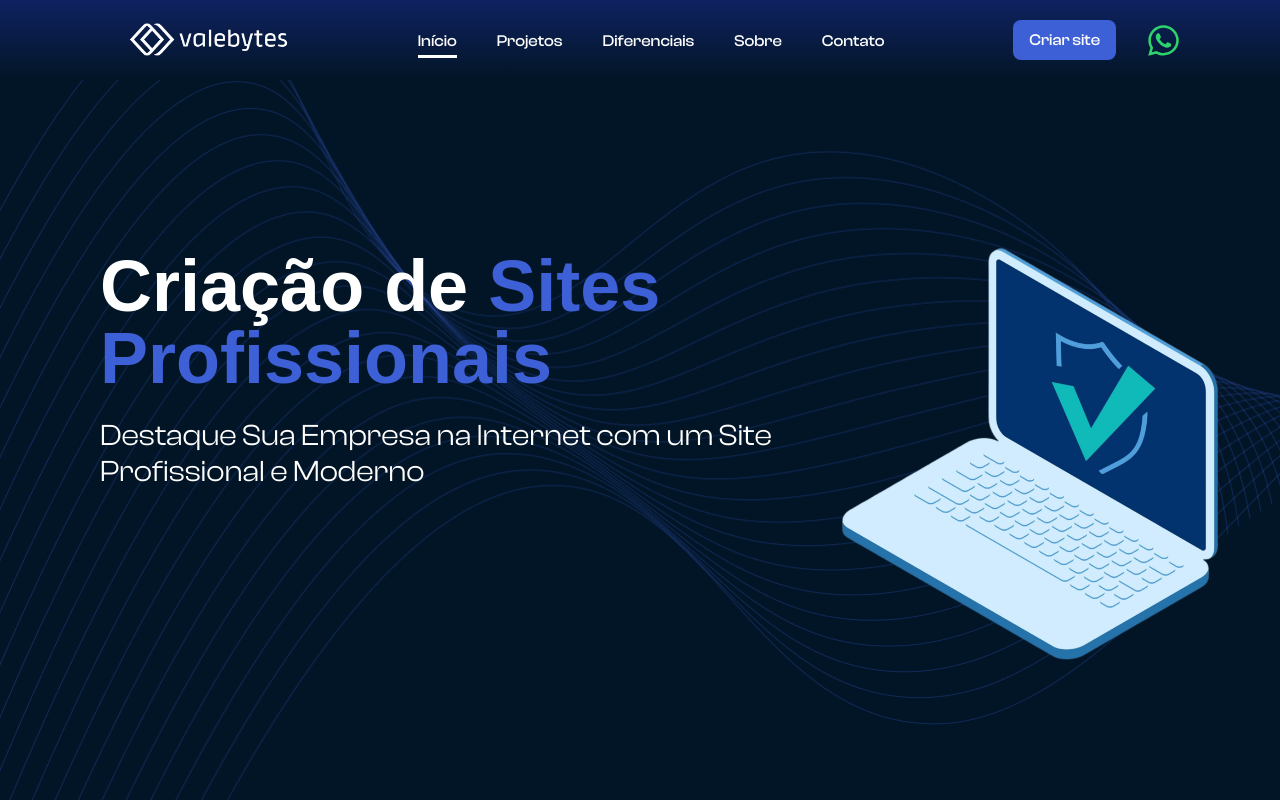
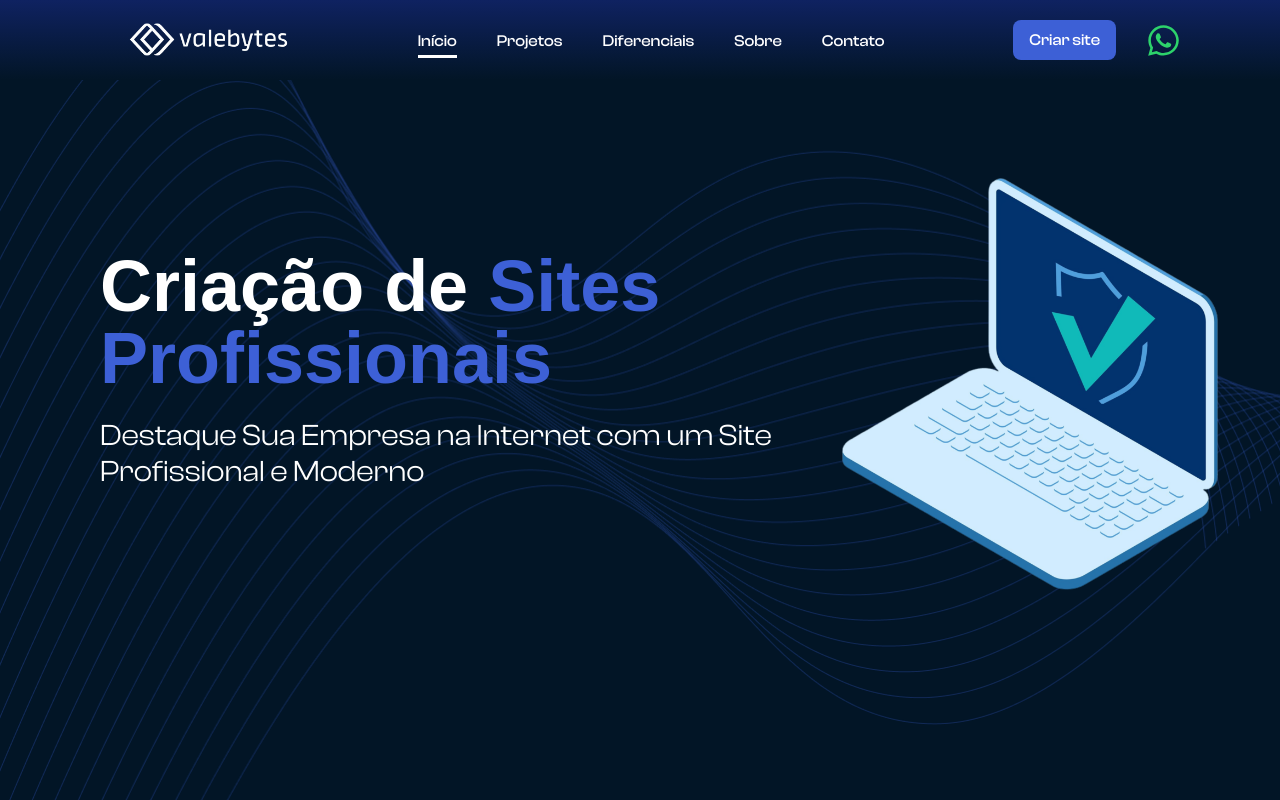
Before and after one commit to allessandrogomes/valebytes, a Next.js app: page / in a window 1280 px wide. Shown: the top 800 px of the page. Built offline with nearby package versions, Linux system fonts and the light colour scheme; a web font is replaced by a local one.

Commit message:
:lipstick:feat: ajusta a posição da imagem na IntroSection.

```diff
--- a/src/components/IntroSection/index.tsx
+++ b/src/components/IntroSection/index.tsx
@@ -16,7 +16,7 @@ export default function IntroSection({ city }: IIntroSection) {
                 <h2 className="mt-6 text-xl sm:text-3xl">Destaque Sua Empresa na Internet com um Site Profissional e Moderno</h2>
             </div>
             <img
-                className="hidden relative bottom-[70px] w-[500px] h-full xl:block"
+                className="hidden relative bottom-[140px] w-[500px] h-full xl:block"
                 src="/images/intro.webp"
                 alt="Imagem ilustrativa de um notebook"
                 title="Imagem ilustrativa de um notebook"
```
